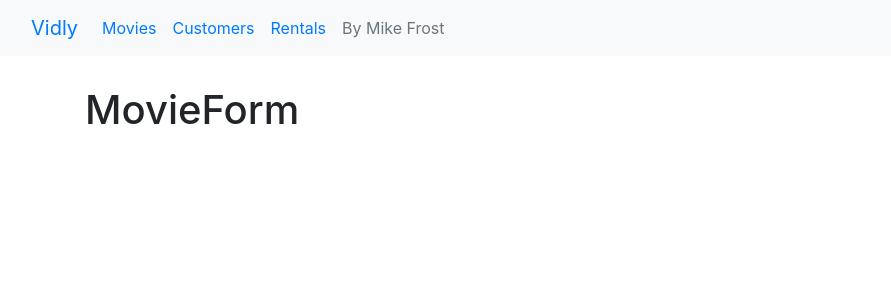
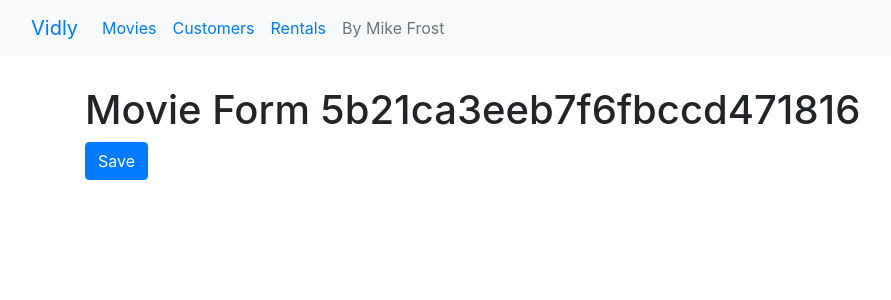
Before and after one commit to mykfrost/vidly, a React (Create React App) app: page /movies/5b21ca3eeb7f6fbccd471816 in a window 1280 px wide. Shown: the top 300 px of the page, without its empty margins (0-891 px from the left). Built offline with nearby package versions, Linux system fonts and the light colour scheme.

Commit message:
Adding Click event to movies form

```diff
--- a/src/components/movieForm.jsx
+++ b/src/components/movieForm.jsx
@@ -1,6 +1,9 @@
 import React from 'react';
-const MovieForm = () =>{
+const MovieForm = ({match , history}) =>{
 
-return <h1>MovieForm</h1>
-}
+return  <div>
+        <h1>Movie Form {match.params.id}</h1>
+        <button onClick={() => history.push("/movies")} className='btn btn-primary'>Save</button>
+        </div>
+};
 export default MovieForm;
```
